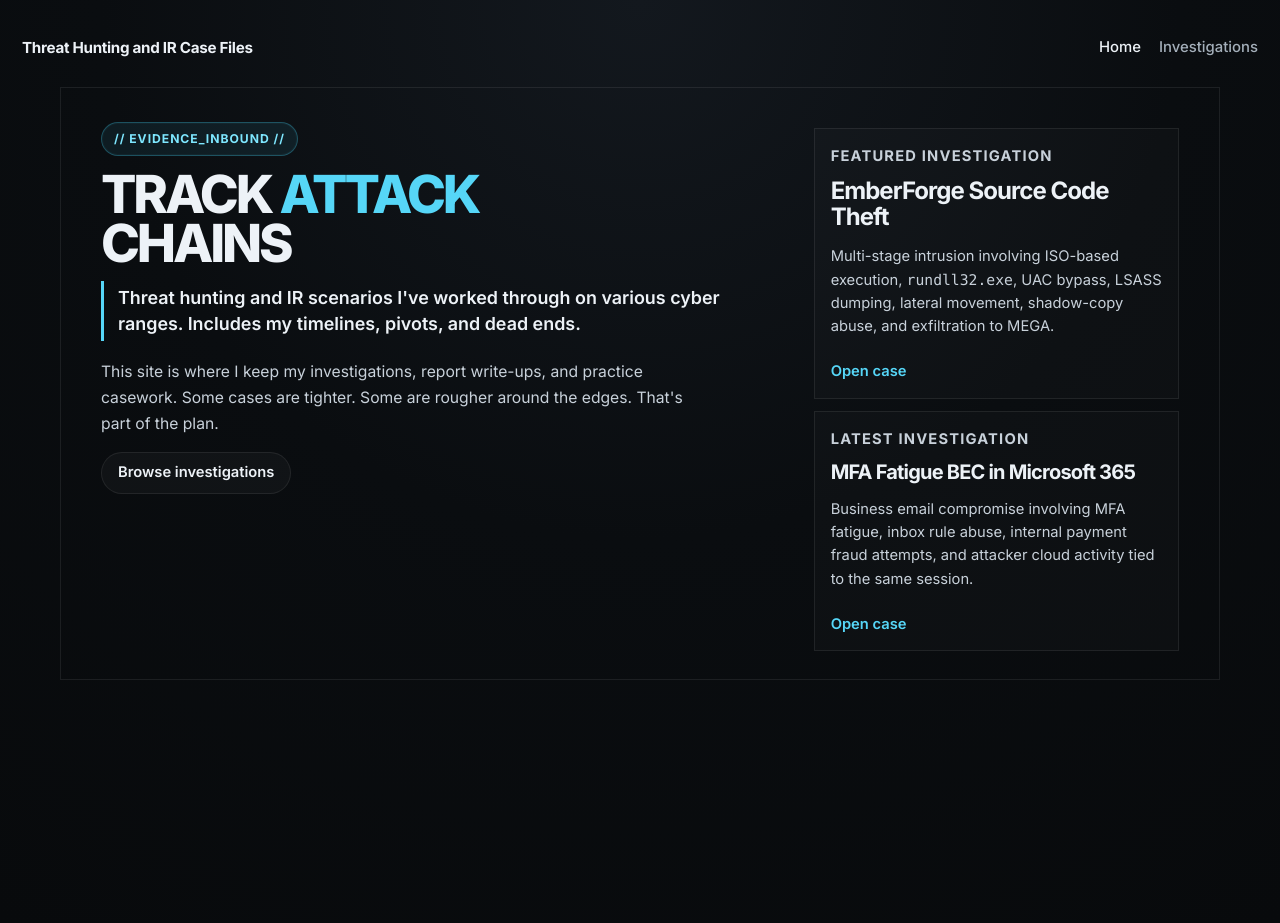
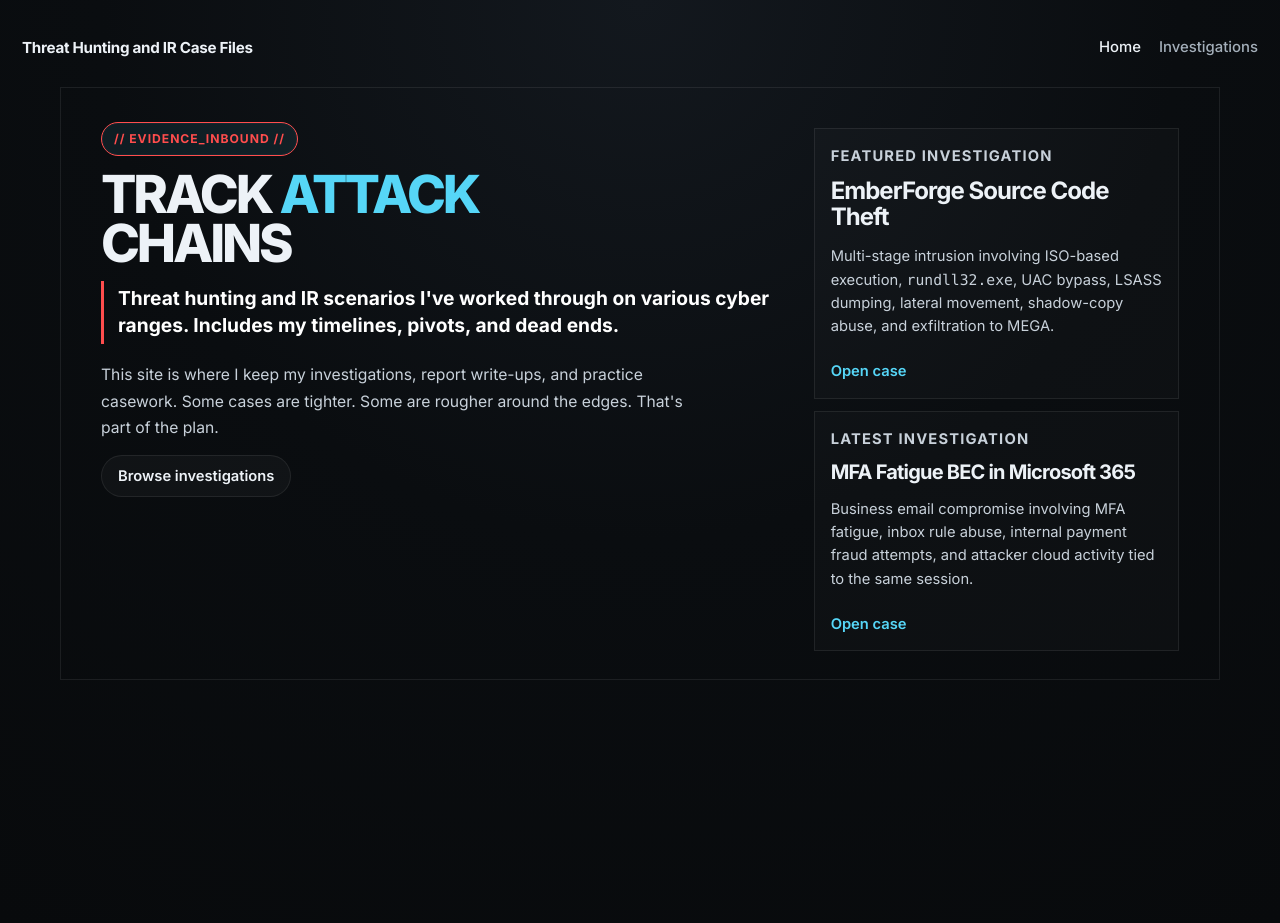
Before and after one commit to j-manli/j-manli.github.io, a Jekyll site: the page built from index.md, in a window 1280 px wide. Built offline with Jekyll 4.4.1, drawn with Linux system fonts in a browser that asks for light colours.

Commit message:
Update site.css

```diff
--- a/assets/css/site.css
+++ b/assets/css/site.css
@@ -725,3 +725,34 @@ code {
 .right-rail-card {
   background: rgba(255, 255, 255, 0.015);
 }
+
+
+
+
+
+
+
+
+
+
+
+
+
+
+.signal-badge {
+  color: #ff4d4d !important;
+  border-color: #ff4d4d !important;
+}
+
+.hero-callout {
+  border-left-color: #ff4d4d !important;
+  background: transparent !important;
+  color: #ffffff !important;
+  font-size: 1.2rem !important;
+  font-weight: 700 !important;
+}
+
+.hero-card {
+  background: transparent !important;
+  box-shadow: none !important;
+}
```
